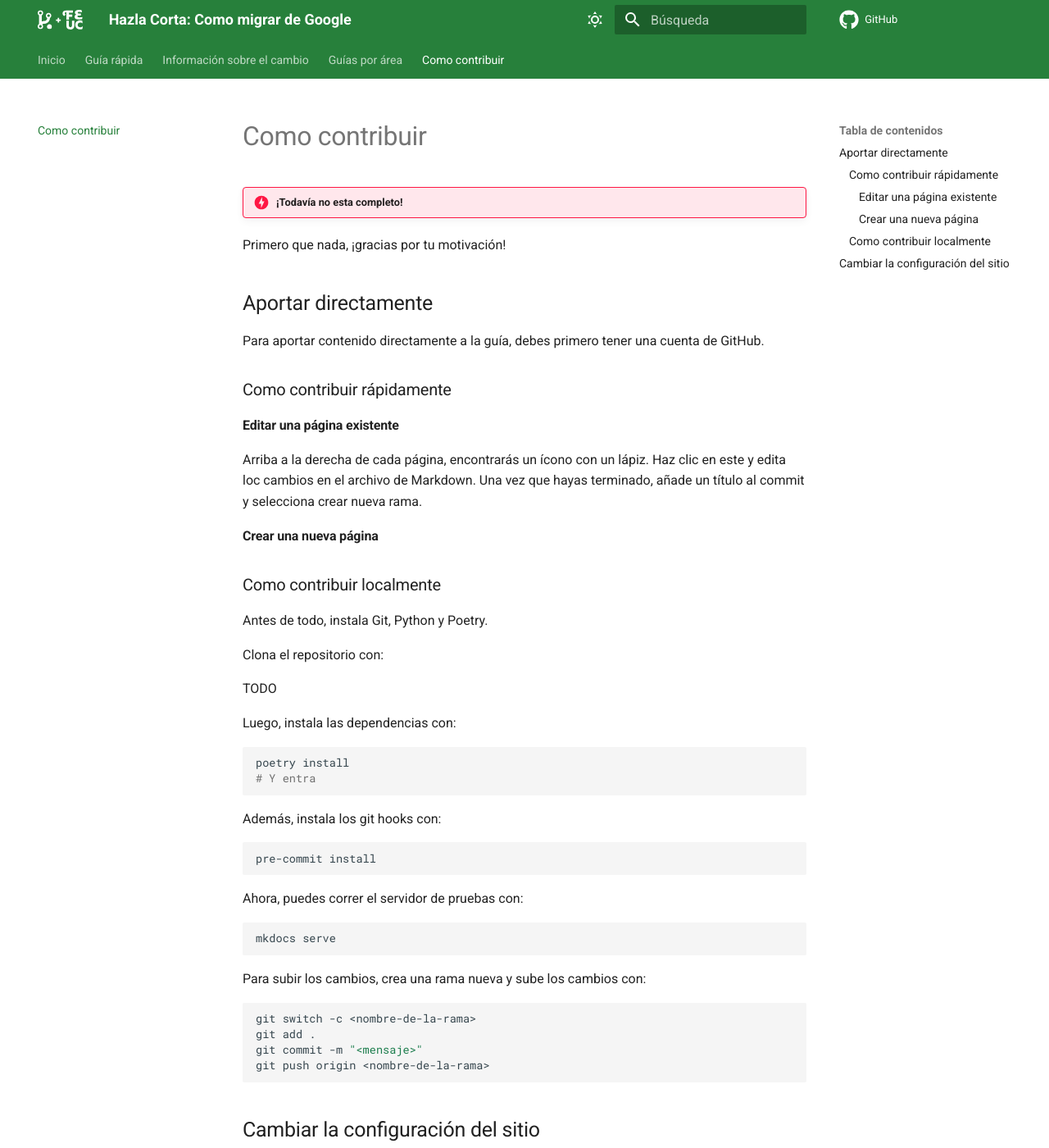
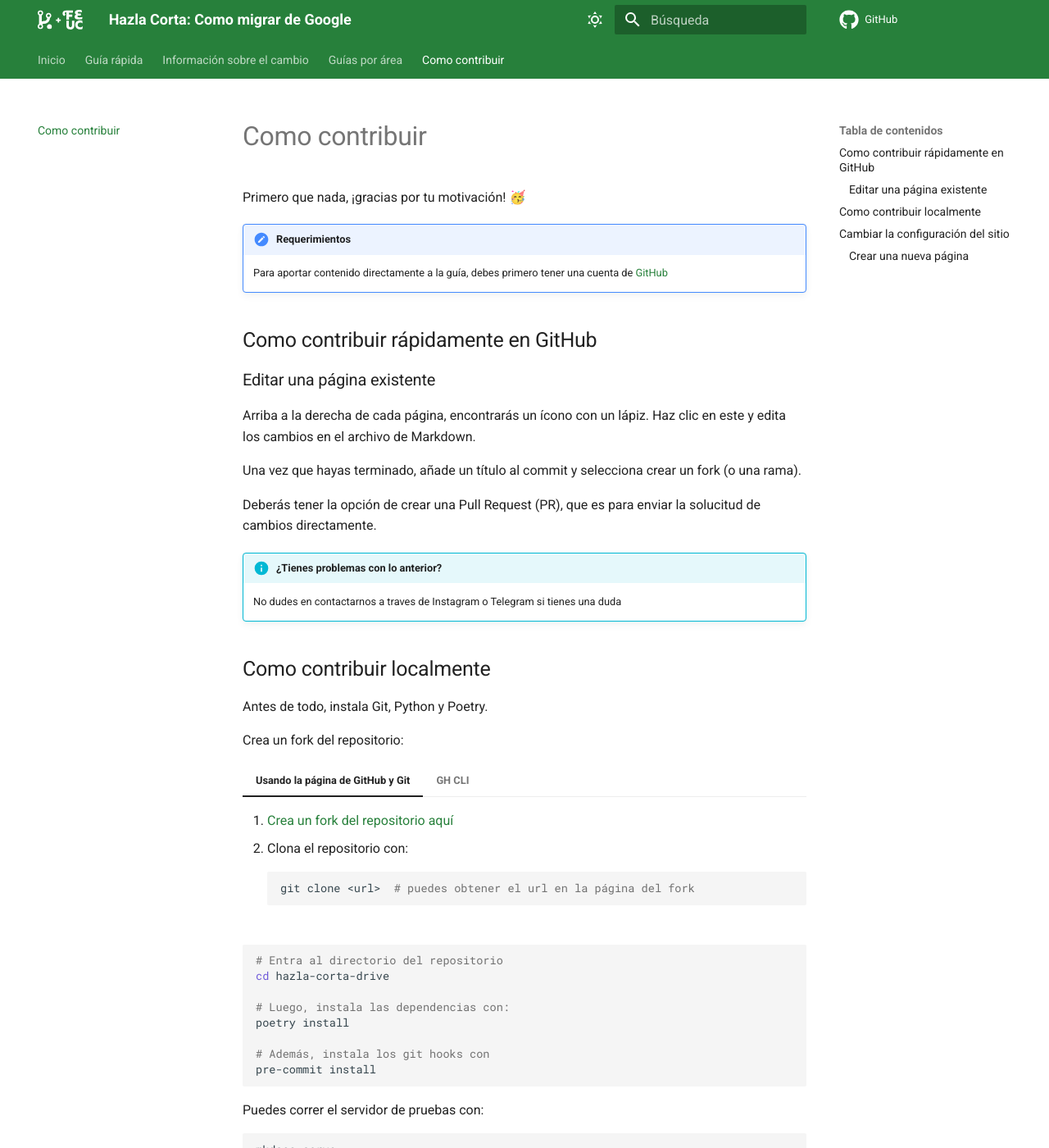
Before and after one commit to open-source-uc/hazla-corta-drive, an MkDocs documentation site: the page built from docs/contributing.md, in a window 1280 px wide and 1400 px high. Shown: the whole window at 82% size. Built offline with MkDocs 1.6.1 and Material for MkDocs 9.7.7, drawn with Linux system fonts in a browser that asks for light colours; comment, search, counter and statistics services are not loaded; some of the changed text lies outside the part shown.

Commit message:
add base files for quick guide

````diff
--- a/docs/contributing.md
+++ b/docs/contributing.md
@@ -1,49 +1,63 @@
 # Como contribuir
 
-!!! danger "¡Todavía no esta completo!"
+Primero que nada, ¡gracias por tu motivación! 🥳
+
+!!! attention "Requerimientos"
+    Para aportar contenido directamente a la guía, debes primero
+    tener una cuenta de [GitHub](https://github.com/signup)
 
 
-Primero que nada, ¡gracias por tu motivación!
+## Como contribuir rápidamente en GitHub
 
-## Aportar directamente
-
-Para aportar contenido directamente a la guía,
-debes primero tener una cuenta de GitHub.
-
-### Como contribuir rápidamente
-
-#### Editar una página existente
+### Editar una página existente
 
 Arriba a la derecha de cada página, encontrarás un ícono con un lápiz.
-Haz clic en este y edita loc cambios en el archivo de Markdown.
+Haz clic en este y edita los cambios en el archivo de Markdown.
+
 Una vez que hayas terminado, añade un título al commit
-y selecciona crear nueva rama.
+y selecciona crear un fork (o una rama).
 
-#### Crear una nueva página
+Deberás tener la opción de crear una Pull Request (PR), que es para
+enviar la solucitud de cambios directamente.
+
+!!! info "¿Tienes problemas con lo anterior?"
+    No dudes en contactarnos a traves de Instagram
+    o Telegram si tienes una duda
 
 
-### Como contribuir localmente
+## Como contribuir localmente
 
 Antes de todo, instala Git, Python y Poetry.
 
-Clona el repositorio con:
+Crea un fork del repositorio:
 
-TODO
+=== "Usando la página de GitHub y Git"
 
-Luego, instala las dependencias con:
+    1. [Crea un fork del repositorio aquí](https://github.com/open-source-uc/hazla-corta-drive/fork)
+    2. Clona el repositorio con:
+        ```bash
+        git clone <url>  # puedes obtener el url en la página del fork
+        ```
 
-```sh
+=== "GH CLI"
+    [Puedes instalar el CLI aquí](https://cli.github.com/)
+    ```bash
+    gh repo fork open-source-uc/hazla-corta-drive
+    ```
+
+
+```bash
+# Entra al directorio del repositorio
+cd hazla-corta-drive
+
+# Luego, instala las dependencias con:
 poetry install
-# Y entra
-```
 
-Además, instala los git hooks con:
-
-```sh
+# Además, instala los git hooks con
 pre-commit install
 ```
 
-Ahora, puedes correr el servidor de pruebas con:
+Puedes correr el servidor de pruebas con:
 
 ```sh
 mkdocs serve
@@ -60,4 +74,15 @@ git push origin <nombre-de-la-rama>
 
 ## Cambiar la configuración del sitio
 
-TODO
+La configuración del sitio vive en el archivo `mkdocs.yml`.
+Puedes editar este archivo directamente, pero es necesario que pruebes
+localmente para ver si los cambios se aplican correctamente.
+
+
+### Crear una nueva página
+
+Para crear una página, sube un archivo de markdown en la carpeta docs.
+El path final en el URI será el path relativo desde docs.
+
+Luego, deberás añadir el archivo a la configuración de navegación (`nav`)
+en `mkdocs.yml`, añadiendo como llave el nombre de la parte y como valor el path.
--- a/mkdocs.yml
+++ b/mkdocs.yml
@@ -12,17 +12,20 @@ nav:
   - Inicio: index.md
   - Guía rápida:
       - Inicio: guia-rapida/index.md
+      - Drive a OneDrive: guia-rapida/drive-a-onedrive.md
+      - GMail a Outlook: guia-rapida/gmail-a-outlook.md
   - Información sobre el cambio: informacion-sobre-el-cambio.md
   - Guías por área:
       - Principales:
-          - Drive: por-area/drive.md
+          - Drive: por-area/drive-personal.md
+          - Calendario: por-area/calendario.md
           - Email: por-area/email.md
-          - Calendario: por-area/calendario.md
           - Contactos: por-area/contactos.md
       - Software asociado:
           - Cuentas Asociadas: por-area/cuentas-asociadas.md
-          - Datos del Navegador: por-area/daros-navegador.md
+          - Datos del Navegador: por-area/datos-navegador.md
       - Otros:
+          - Unidades Compartidas: por-area/drive-unidades-compartidas.md
           - Notas (keep): por-area/notas.md
           - Ubicaciones (maps): por-area/ubicaciones.md
   - Como contribuir: contributing.md
@@ -33,6 +36,7 @@ markdown_extensions:
   - footnotes
   - pymdownx.superfences
   - pymdownx.tabbed:
+      alternate_style: true
   - pymdownx.emoji:
       emoji_index: !!python/name:materialx.emoji.twemoji
       emoji_generator: !!python/name:materialx.emoji.to_svg
````
Also changed, not shown: docs/guia-rapida/drive-a-onedrive.md (added, +1 -0 lines), docs/guia-rapida/index.md (+1 -0 lines), docs/guia-rapida/gmail-a-outlook.md (added), docs/por-area/drive-personal.md (added), docs/por-area/drive-unidades-compartidas.md (added), docs/por-area/drive.md (deleted).
